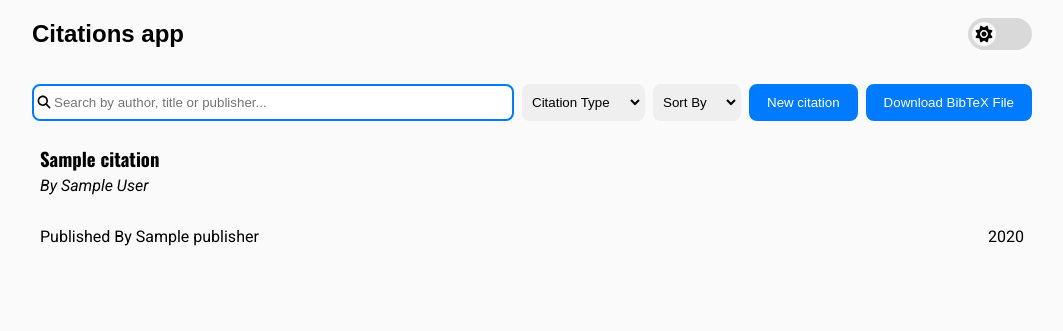
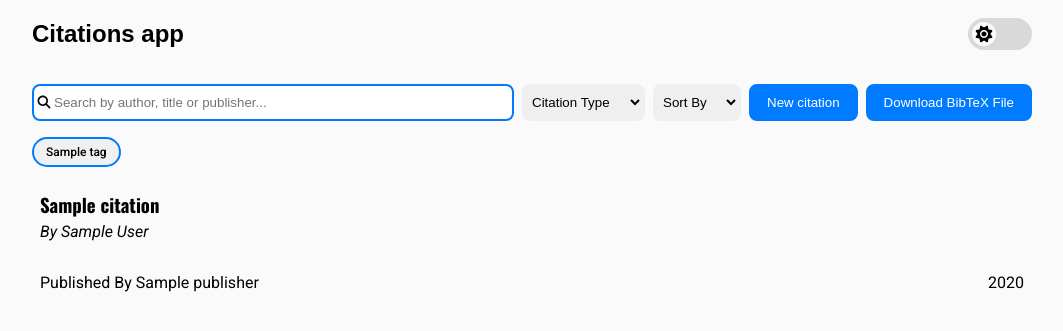
Before and after one commit to aarnif/ohtu-miniprojekti, a Flask app: template src/templates/index.html in a window 1280 px wide. Shown: the top 331 px of the page, without its empty margins (108-1171 px from the left). Run offline with Flask 3, Linux system fonts and the light colour scheme; the template is opened without the code that fills it: most values are stand-ins (such as "Sample title", 1, 10 or a date in 2020); some web fonts are replaced.

Commit message:
Add tag filtering to index page
- Add tag filter checkboxes on index page
- Display all available tags from database
- Preserve tag filters with other search parameters

```diff
--- a/src/app.py
+++ b/src/app.py
@@ -8,6 +8,7 @@ from repositories.citation_repository import (
     get_citation_by_id,
     check_if_citation_exists
 )
+from repositories.tag_repository import get_all_tags
 
 from config import app, test_env
 from util import validate_citation, UserInputError
@@ -17,11 +18,26 @@ from entities.citation import Citation
 
 @app.route("/")
 def index():
-    query = request.args.get("query", "")
-    sort = request.args.get('sort', "")
-    citation_type = request.args.get('citation_type', "")
-    citations = get_citations(query, sort, citation_type)
-    return render_template("index.html", citations=citations, query=query, sort=sort, citation_type=citation_type)
+    query = request.args.get('query', '')
+    sort = request.args.get('sort', '')
+    citation_type = request.args.get('citation_type', '')
+    tags = request.args.getlist('tags')
+    all_tags = get_all_tags()
+    selected_tags = []
+
+    print("all tags", all_tags)
+
+    if tags:
+        selected_tags = tags[:]
+
+    citations = get_citations(query, sort, citation_type, selected_tags)
+    return render_template("index.html",
+                           citations=citations,
+                           query=query,
+                           sort=sort,
+                           citation_type=citation_type,
+                           all_tags=all_tags,
+                           selected_tags=selected_tags)
 
 
 @app.route("/new_citation")
--- a/src/static/styles.css
+++ b/src/static/styles.css
@@ -236,6 +236,73 @@ button.secondary:hover {
   color: var(--button-primary-hover);
 }
 
+.tag-filters {
+  display: flex;
+  gap: 8px;
+  flex-wrap: wrap;
+  margin-top: 16px;
+}
+
+.tag-filter {
+  padding: 6px 12px;
+  border-radius: 16px;
+  border: 2px solid var(--border-primary);
+  background-color: var(--bg-primary);
+  color: var(--text-primary);
+  cursor: pointer;
+  transition: all 0.2s ease;
+  font-size: 12px;
+  font-weight: 500;
+}
+
+.tag-filter:hover {
+  border-color: var(--border-hover);
+}
+
+.tag-filter.active {
+  background-color: var(--button-primary-bg);
+  color: white;
+  border-color: var(--button-primary-bg);
+}
+
+.tag-checkbox {
+  display: inline-flex;
+  align-items: center;
+  gap: 6px;
+  cursor: pointer;
+  font-size: 14px;
+}
+
+.tag-checkbox input[type="checkbox"] {
+  display: none;
+}
+
+.tag-checkbox div {
+  padding: 6px 12px;
+  border-radius: 16px;
+  border: 2px solid var(--border-primary);
+  background-color: var(--bg-secondary);
+  color: var(--text-primary);
+  transition: all 0.2s ease;
+  font-size: 12px;
+  font-weight: 500;
+  font-style: normal;
+}
+
+.tag-checkbox input[type="checkbox"]:checked + div {
+  background-color: var(--button-primary-bg);
+  color: white;
+  border-color: var(--button-primary-bg);
+}
+
+.tag-checkbox input[type="checkbox"]:hover + div {
+  border-color: var(--border-hover);
+}
+
+.tag-checkbox input[type="checkbox"]:focus + div {
+  box-shadow: var(--focus-shadow);
+}
+
 .form-buttons {
   display: flex;
   gap: 16px;
--- a/src/templates/index.html
+++ b/src/templates/index.html
@@ -55,9 +55,29 @@ block body %}
     <input type="hidden" name="query" value="{{ query }}" />
     <input type="hidden" name="sort" value="{{ sort }}" />
     <input type="hidden" name="citation_type" value="{{ citation_type }}" />
+    {% for tag in all_tags %}
+      {% if tag.name in selected_tags %}
+      <input type="hidden" name="tags" value="{{ tag.name }}" />
+      {% endif %}
+    {% endfor %}
     <button type="submit" class="primary">Download BibTeX File</button>
   </form>
 </nav>
+
+<form id="tag-form">
+  <input type="hidden" name="query" value="{{ query }}" />
+  <input type="hidden" name="citation_type" value="{{ citation_type }}" />
+  <input type="hidden" name="sort" value="{{ sort }}" />
+  <div id="tag-filters" class="tag-filters">
+    {% for tag in all_tags %}
+      <label class="tag-checkbox">
+        <input type="checkbox" name="tags" value="{{ tag.name }}"
+          {% if tag.name in selected_tags %}checked{% endif %} />
+        <div>{{ tag.name }}</div>
+      </label>
+    {% endfor %}
+  </div>
+</form>
 
 {% if citations|length == 0 %}
 <p>No citations.</p>
@@ -81,10 +101,12 @@ block body %}
 {% endif %}
 
 <script>
-  const form = document.getElementById("search-form");
+  const searchForm = document.getElementById("search-form");
   const search = document.getElementById("query");
   const sort = document.getElementById("sort");
   const citationType = document.getElementById("citation_type");
+  const tagForm = document.getElementById("tag-form");
+  const tagCheckBoxes = document.querySelectorAll(".tag-checkbox");
   let searchTimeout;
 
   search.focus();
@@ -93,17 +115,17 @@ block body %}
   search.addEventListener("input", () => {
     clearTimeout(searchTimeout);
     searchTimeout = setTimeout(() => {
-      form.submit();
+      searchForm.submit();
     }, 500);
   });
 
-  sort.addEventListener("input", () =>
-    form.submit()
-  );
-
-  citationType.addEventListener("input", () =>
-    form.submit()
-  );
+  sort.addEventListener("change", () => searchForm.submit());
+  citationType.addEventListener("change", () => searchForm.submit());
+  tagCheckBoxes.forEach(checkBox => {
+    checkBox.addEventListener("change", () => {
+      tagForm.submit();
+    });
+  });
 </script>
 
 {% endblock %}
```
